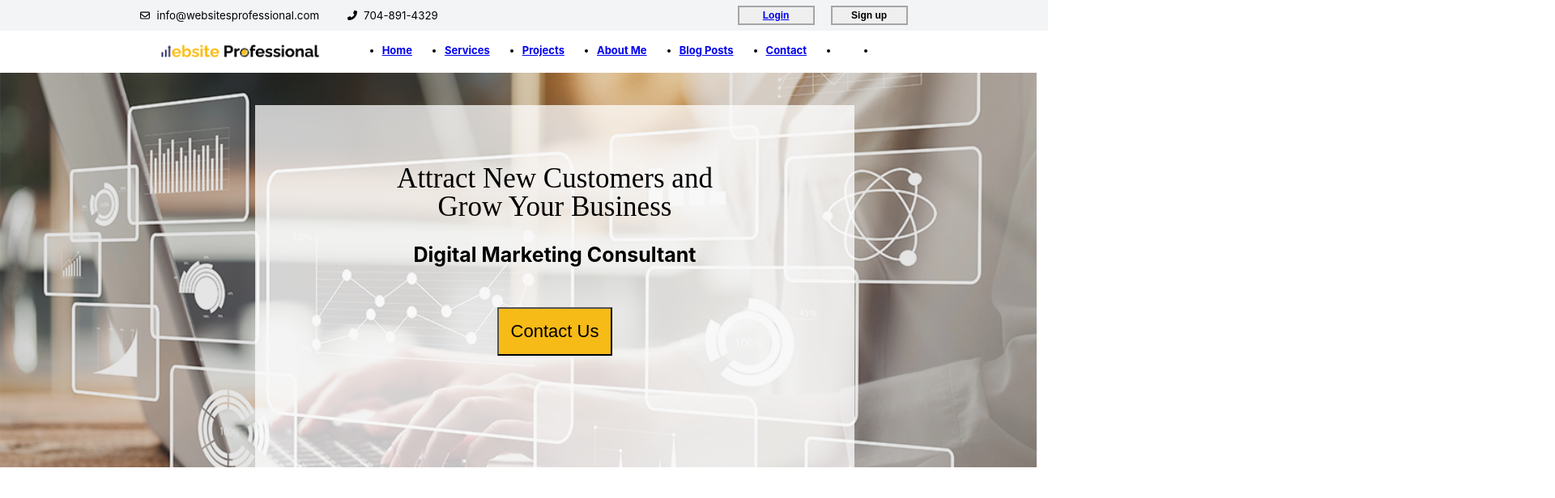
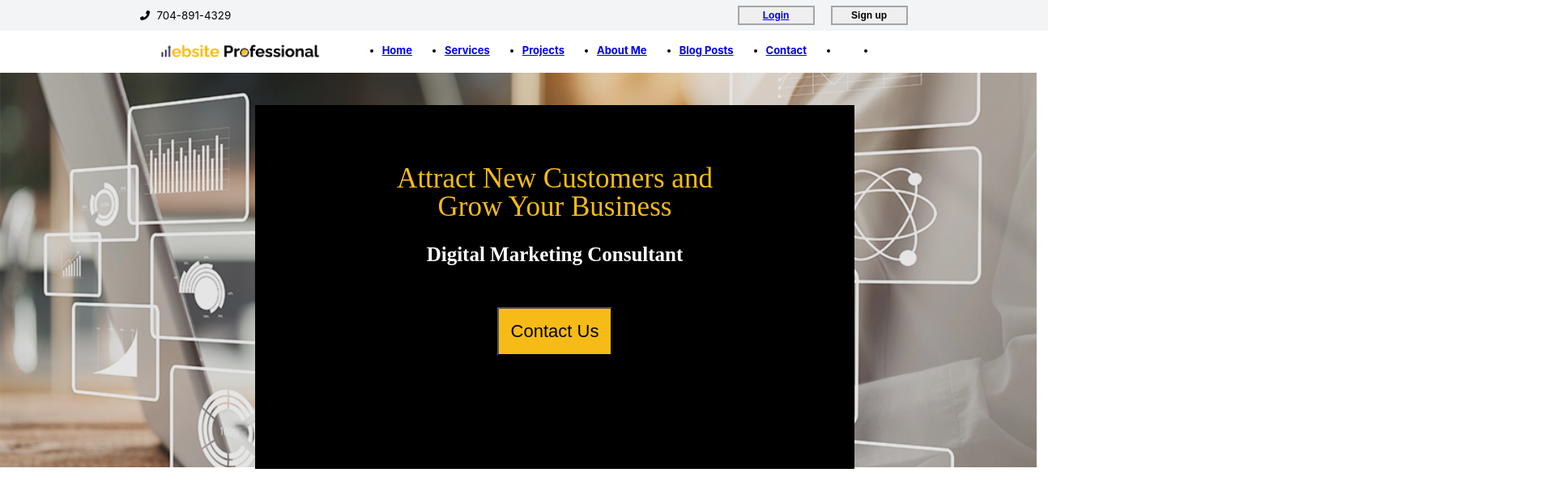
Before and after one commit to sazzadhossain1/websitesprofessional, a React (Create React App) app: page / in a window 1280 px wide. Shown: the top 616 px of the page at 81% size, 1920 px wide, since content can reach past the window. Built offline with nearby package versions, Linux system fonts and the light colour scheme.

Commit message:
remove some text from ui

```diff
--- a/src/components/AboutMe/AboutMe.css
+++ b/src/components/AboutMe/AboutMe.css
@@ -19,6 +19,7 @@
 }
 .CristianeAbreu {
   width: 400px;
+  border: 10px solid #f5f2ec;
 }
 .about_me_text_div {
   text-align: justify;
--- a/src/components/Contact/Contact.css
+++ b/src/components/Contact/Contact.css
@@ -17,7 +17,7 @@
   align-items: center;
   text-align: left;
   gap: 20px;
-  width: 75%;
+  width: 100%;
   margin: auto;
   margin-bottom: 20px;
 }
--- a/src/components/Contact/Contact.js
+++ b/src/components/Contact/Contact.js
@@ -23,10 +23,10 @@ const Contact = () => {
           <FontAwesomeIcon className="contact_icon" icon={faPhone} />
           <p>704-891-4329</p>
         </div>
-        <div className="contact_icon_flex_div">
+        {/* <div className="contact_icon_flex_div">
           <FontAwesomeIcon className="contact_icon" icon={faEnvelope} />
           <p>info@websitesprofessional.com</p>
-        </div>
+        </div> */}
         <Link
           to="https://calendly.com/cristiane-abreu/seo-project-meeting?month=2024-03"
           target="_blank"
--- a/src/components/Footer/Footer.js
+++ b/src/components/Footer/Footer.js
@@ -51,7 +51,7 @@ const Footer = () => {
 
         <div className="footer-contact_div">
           <p className="footer_contact_header">Contacts</p>
-          <p className="footer_info_email">info@websitesprofessional.com</p>
+          {/* <p className="footer_info_email">info@websitesprofessional.com</p> */}
           <p className="footer_number">704-891-4329</p>
           <div className="footer_icon_div">
             <Link
--- a/src/components/HeroSection/HeroSection.css
+++ b/src/components/HeroSection/HeroSection.css
@@ -12,7 +12,7 @@
   margin-bottom: -65px;
 }
 .attract_div {
-  background-color: rgba(255, 255, 255, 0.74);
+  background-color: #000000;
   position: absolute;
   margin-left: 440px;
   margin-top: 55px;
@@ -25,12 +25,14 @@
   line-height: 1;
   font-weight: 500;
   font-family: IvyMode;
-  color: black;
+  color: #f6bb17;
 }
 .unlock_h1 {
   font-size: 26px;
   line-height: 2.25rem;
   margin-top: 20px;
+  color: #fff;
+  font-family: IvyMode;
 }
 .contact_us_btn {
   background-color: #f6bb17;
--- a/src/components/NavigationBar/NavigationBar.js
+++ b/src/components/NavigationBar/NavigationBar.js
@@ -23,13 +23,13 @@ const NavigationBar = () => {
       <div className="navigation_second_parent_div">
         <div className="navigation_parent_div">
           <div className="navigation_email_div">
-            <div className="icon_div">
+            {/* <div className="icon_div">
               <FontAwesomeIcon
                 className="nav_envelope_icon"
                 icon={faEnvelope}
               />
               <small>info@websitesprofessional.com</small>
-            </div>
+            </div> */}
 
             <div className="icon_div">
               <FontAwesomeIcon className="nav_phone_icon" icon={faPhoneFlip} />
```
